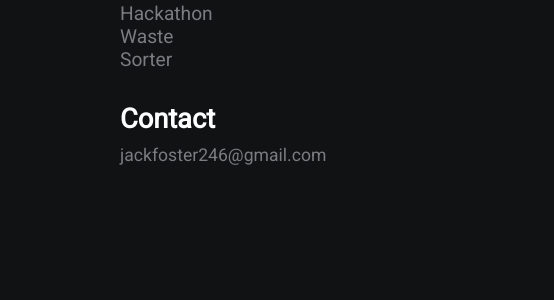
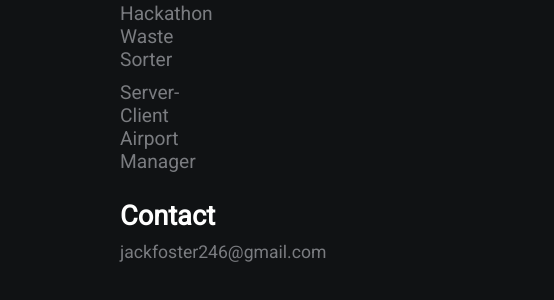
Before and after one commit to simplyjackfoster/simplyjackfoster.com, a plain HTML site: page index.html in a window 1280 px wide. Shown: the part 460-760 px from the top of the page, 520-1074 px from the left. Drawn offline with Linux system fonts and the light colour scheme.

Commit message:
Update index.html

```diff
--- a/index.html
+++ b/index.html
@@ -25,7 +25,7 @@
             <p>Java, Python, Video Editing</p>
             <h2>Projects</h2>
             <a href="https://github.com/simplyjackfoster/Waste-Sorter">Ecomake Hackathon Waste Sorter</a>
-            <a href="https://github.com/simplyjackfoster/Airport-Manager" Airport Manager</a>
+            <a href="https://github.com/simplyjackfoster/Airport-Manager">Server-Client Airport Manager</a>
             <h2>Contact</h2>
             <p>jackfoster246@gmail.com</p>
         </div>
```
